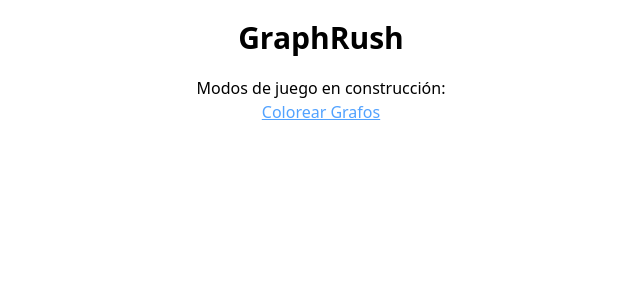
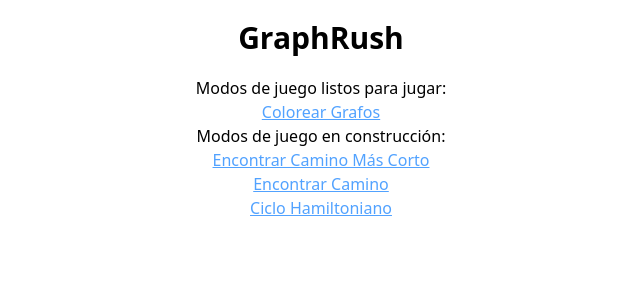
Before and after one commit to RenzoQuispe/GraphRush, a React (Vite) app in the folder client/: page / in a window 1280 px wide. Shown: the top 300 px of the page, without its empty margins (319-959 px from the left). Built offline with nearby package versions, Linux system fonts and the light colour scheme.

Commit message:
actualizar script ignored-build.sh

```diff
--- a/client/src/App.tsx
+++ b/client/src/App.tsx
@@ -2,12 +2,18 @@ import { Routes, Route } from "react-router-dom";
 import Home from "./pages/Home.tsx";
 import NotFound from "./pages/NotFound.tsx";
 import ColoreoGrafosGame from "./pages/juegos/ColoreoGrafos";
+import EncontrarCaminoMasCortoGame from "./pages/juegos/EncontrarCaminoMasCorto";
+import EncontrarCamino from "./pages/juegos/EncontrarCamino/index.tsx";
+import CicloHamiltonianoGame from "./pages/juegos/CicloHamiltoniano/index.tsx";
 
 function App() {
   return (
     <Routes>
       <Route path="/" element={<Home />} />
       <Route path="/juegos/coloreo-grafos" element={<ColoreoGrafosGame />} />
+      <Route path="/juegos/encontrar-camino-mas-corto" element={<EncontrarCaminoMasCortoGame />} />
+      <Route path="/juegos/encontrar-camino" element={<EncontrarCamino />} />
+      <Route path="/juegos/ciclo-hamiltoniano" element={<CicloHamiltonianoGame />} />
       <Route path="*" element={<NotFound />} />
     </Routes>
   );
--- a/client/src/pages/Home.tsx
+++ b/client/src/pages/Home.tsx
@@ -7,7 +7,7 @@ export default function Home() {
                 GraphRush
             </h1>
             <p>
-                Modos de juego en construcción:
+                Modos de juego listos para jugar:
             </p>
             <Link
                 to="/juegos/coloreo-grafos"
@@ -15,6 +15,29 @@ export default function Home() {
             >
                 Colorear Grafos
             </Link>
+            <p>
+                Modos de juego en construcción:
+            </p>
+            <Link
+                to="/juegos/encontrar-camino-mas-corto"
+                className="text-blue-400 hover:text-blue-600 underline"
+            >
+                Encontrar Camino Más Corto
+            </Link>
+            <br />
+            <Link
+                to="/juegos/encontrar-camino"
+                className="text-blue-400 hover:text-blue-600 underline"
+            >
+                Encontrar Camino
+            </Link>
+            <br />
+            <Link
+                to="/juegos/ciclo-hamiltoniano"
+                className="text-blue-400 hover:text-blue-600 underline"
+            >
+                Ciclo Hamiltoniano
+            </Link>
         </div>
     );
 }
--- /dev/null
+++ b/client/src/pages/juegos/CicloHamiltoniano/index.tsx
@@ -0,0 +1,7 @@
+export default function CicloHamiltonianoGame() {
+    return (
+        <div>
+            Encuentra un ciclo hamiltoniano en el grafo dado.
+        </div>
+    );
+}
--- /dev/null
+++ b/client/src/pages/juegos/EncontrarCamino/index.tsx
@@ -0,0 +1,7 @@
+export default function EncontrarCamino() {
+    return (
+        <div>
+            Encontrar un camino entre dos nodos en un grafo.
+        </div>
+    );
+}
--- /dev/null
+++ b/client/src/pages/juegos/EncontrarCaminoMasCorto/index.tsx
@@ -0,0 +1,7 @@
+export default function EncontrarCaminoMasCorto() {
+    return (
+        <div>
+            Encontrar el camino más corto entre dos nodos en un grafo.
+        </div>
+    );
+}
```
Also changed, not shown: 1 other file (tests, documents, lock files or other folders).
